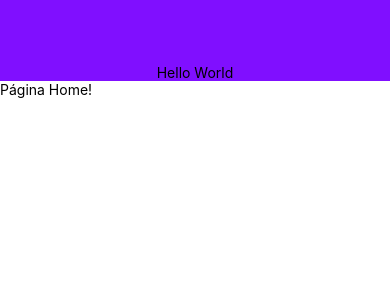
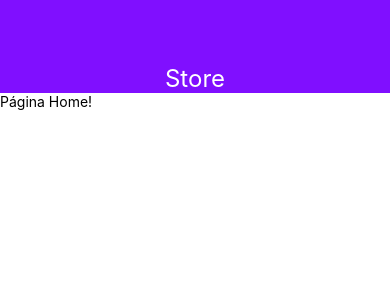
Before and after one commit to HerbertCarlos007/loja-mobile, a React Native app: screen / in a window 390 px wide. Shown: the top 300 px of the page. Built offline with nearby package versions, Linux system fonts and the light colour scheme.

Commit message:
Criando e estlizando header

```diff
--- a/src/components/Header/index.js
+++ b/src/components/Header/index.js
@@ -11,7 +11,8 @@ export function Header() {
                 backgroundColor='transparent'
                 translucent
             />
-            <Text style={styles.content}>Hello World</Text>
+
+            <Text style={styles.storeName}>Store</Text>
         </View>
     );
 }
--- a/src/components/Header/styles.js
+++ b/src/components/Header/styles.js
@@ -8,11 +8,10 @@ export const styles = StyleSheet.create({
         backgroundColor: '#800fff',
         paddingTop: statusBarHeight,
         alignItems: 'center',
-        justifyContent: 'center'
     },
 
-    content: {
-
+    storeName: {
+        fontSize: 24,
+        color: '#fff'
     }
-
 })
```
